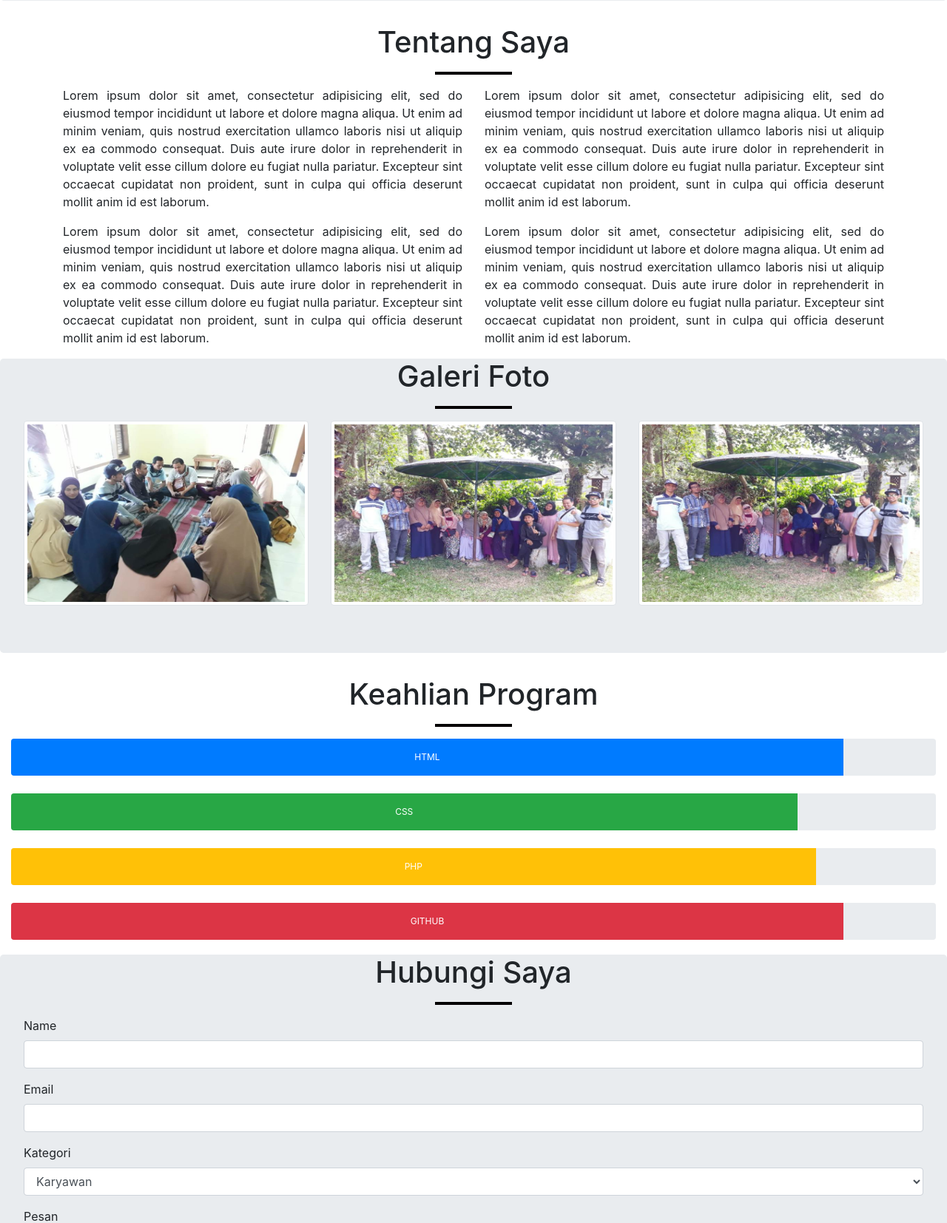
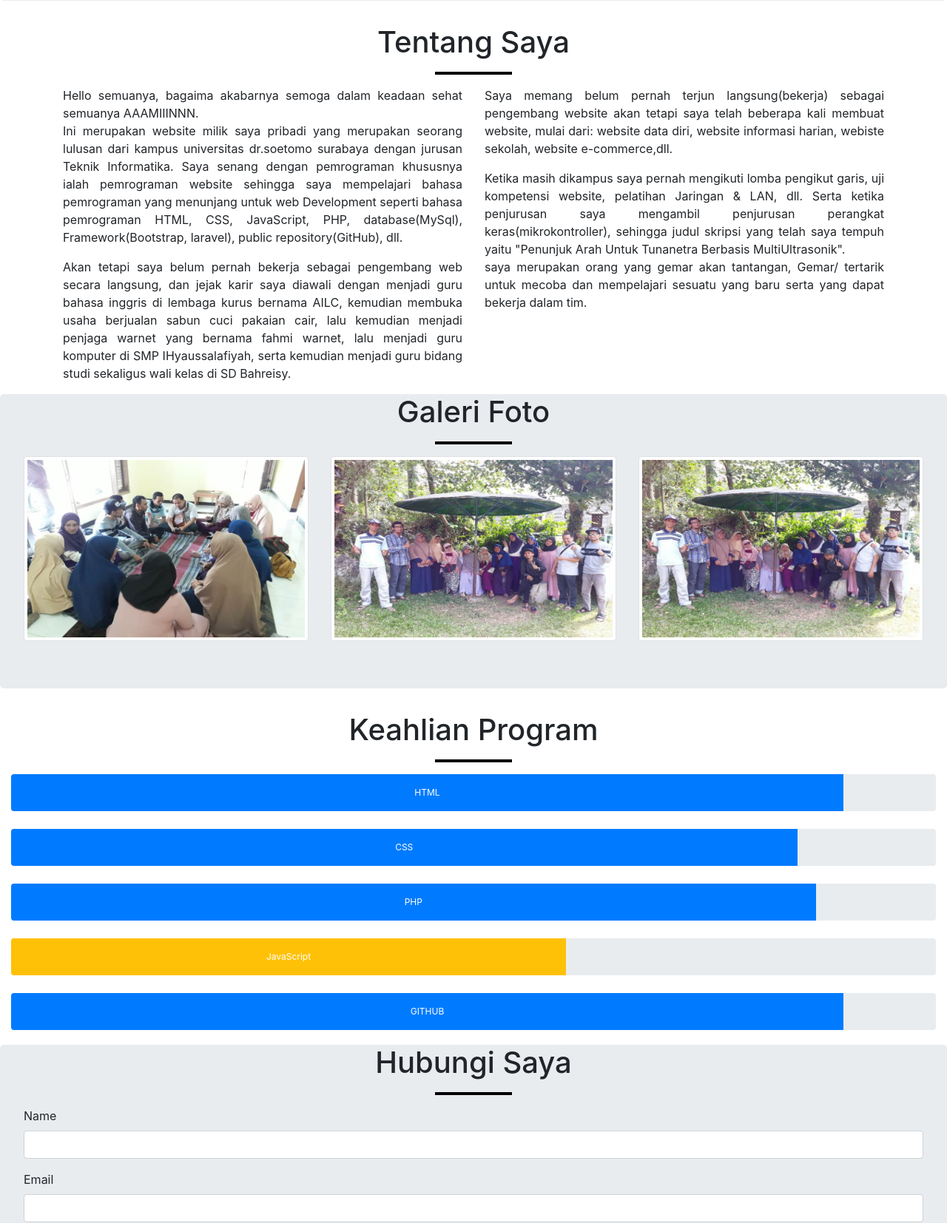
Before and after one commit to ammarstar/bootstrap_profil, a PHP site: page / in a window 1280 px wide. Shown: the part 479-2133 px from the top of the page at 74% size. Run offline with PHP 8.4, Linux system fonts and the light colour scheme.

Commit message:
penambahan kedua

```diff
--- a/index.php
+++ b/index.php
@@ -42,12 +42,34 @@
         <hr>
         <div class="row">
           <div class="col-md-6">
-            <p>Lorem ipsum dolor sit amet, consectetur adipisicing elit, sed do eiusmod tempor incididunt ut labore et dolore magna aliqua. Ut enim ad minim veniam, quis nostrud exercitation ullamco laboris nisi ut aliquip ex ea commodo consequat. Duis aute irure dolor in reprehenderit in voluptate velit esse cillum dolore eu fugiat nulla pariatur. Excepteur sint occaecat cupidatat non proident, sunt in culpa qui officia deserunt mollit anim id est laborum.</p>
-            <p>Lorem ipsum dolor sit amet, consectetur adipisicing elit, sed do eiusmod tempor incididunt ut labore et dolore magna aliqua. Ut enim ad minim veniam, quis nostrud exercitation ullamco laboris nisi ut aliquip ex ea commodo consequat. Duis aute irure dolor in reprehenderit in voluptate velit esse cillum dolore eu fugiat nulla pariatur. Excepteur sint occaecat cupidatat non proident, sunt in culpa qui officia deserunt mollit anim id est laborum.</p>
+            <p>Hello semuanya, bagaima akabarnya semoga dalam keadaan sehat semuanya AAAMIIINNN.
+            <br>Ini merupakan website milik saya pribadi yang merupakan seorang lulusan dari kampus universitas
+            dr.soetomo surabaya dengan jurusan Teknik Informatika. Saya senang dengan pemrograman khususnya
+            ialah pemrograman website sehingga saya mempelajari bahasa pemrograman yang menunjang untuk web Development
+            seperti bahasa pemrograman HTML, CSS, JavaScript, PHP, database(MySql), Framework(Bootstrap, laravel),
+            public repository(GitHub), dll.
+            </p>
+            <p>Akan tetapi saya belum pernah bekerja sebagai pengembang web secara langsung, dan jejak karir
+              saya diawali dengan menjadi guru bahasa inggris di lembaga kurus bernama AILC, kemudian membuka usaha
+              berjualan sabun cuci pakaian cair, lalu kemudian menjadi penjaga warnet yang bernama fahmi warnet,
+              lalu menjadi guru komputer di SMP IHyaussalafiyah, serta kemudian menjadi guru bidang studi sekaligus
+              wali kelas di SD Bahreisy.
+
+            </p>
+
           </div>
           <div class="col-md-6">
-            <p>Lorem ipsum dolor sit amet, consectetur adipisicing elit, sed do eiusmod tempor incididunt ut labore et dolore magna aliqua. Ut enim ad minim veniam, quis nostrud exercitation ullamco laboris nisi ut aliquip ex ea commodo consequat. Duis aute irure dolor in reprehenderit in voluptate velit esse cillum dolore eu fugiat nulla pariatur. Excepteur sint occaecat cupidatat non proident, sunt in culpa qui officia deserunt mollit anim id est laborum.</p>
-            <p>Lorem ipsum dolor sit amet, consectetur adipisicing elit, sed do eiusmod tempor incididunt ut labore et dolore magna aliqua. Ut enim ad minim veniam, quis nostrud exercitation ullamco laboris nisi ut aliquip ex ea commodo consequat. Duis aute irure dolor in reprehenderit in voluptate velit esse cillum dolore eu fugiat nulla pariatur. Excepteur sint occaecat cupidatat non proident, sunt in culpa qui officia deserunt mollit anim id est laborum.</p>
+            <p>Saya memang belum pernah terjun langsung(bekerja) sebagai pengembang website akan tetapi
+              saya telah beberapa kali membuat website, mulai dari: website data diri, website informasi harian,
+              webiste sekolah, website e-commerce,dll.
+            </p>
+            <p>Ketika masih dikampus saya pernah mengikuti lomba pengikut garis, uji kompetensi website, pelatihan Jaringan & LAN, dll.
+              Serta ketika penjurusan saya mengambil penjurusan perangkat keras(mikrokontroller), sehingga judul skripsi
+              yang telah saya tempuh yaitu "Penunjuk Arah Untuk Tunanetra Berbasis MultiUltrasonik".
+              <br>
+              saya merupakan orang yang gemar akan tantangan, Gemar/ tertarik untuk mecoba dan mempelajari sesuatu yang baru
+              serta yang dapat bekerja dalam tim.
+            </p>
           </div>
         </div>
       </div>
@@ -81,19 +103,25 @@
         </div>
         <br>
         <div class="progress" style="height:50px">
-          <div class="progress-bar bg-success" style="width:85%">
+          <div class="progress-bar" style="width:85%">
             CSS
           </div>
         </div>
         <br>
         <div class="progress" style="height:50px">
-          <div class="progress-bar bg-warning" style="width:87%">
+          <div class="progress-bar" style="width:87%">
             PHP
           </div>
         </div>
         <br>
+        <div class="progress " style="height:50px">
+          <div class="progress-bar bg-warning" style="width:60%">
+            JavaScript
+          </div>
+        </div>
+        <br>
         <div class="progress" style="height:50px">
-          <div class="progress-bar bg-danger" style="width:90%">
+          <div class="progress-bar" style="width:90%">
             GITHUB
           </div>
         </div>
```
